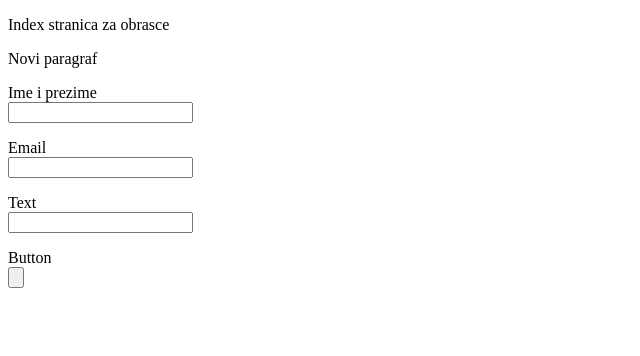
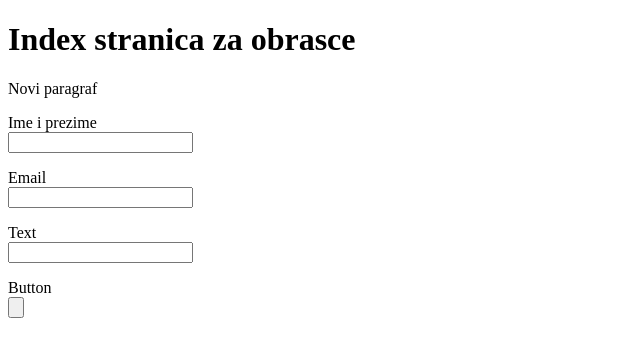
Before and after one commit to IKedmenec/algebra.obrasci, a plain HTML site: page index.html in a window 1280 px wide. Shown: the whole page, without its empty margins (0-640 px from the left). Drawn offline with Linux system fonts and the light colour scheme.

Commit message:
promjena 1ab

```diff
--- a/index.html
+++ b/index.html
@@ -6,7 +6,7 @@
     <title>Obrasci</title>
 </head>
 <body>
-    <p>Index stranica za obrasce</p>
+    <h1>Index stranica za obrasce</h1>
     <p>Novi paragraf</p>
 
     <form action="" method="post" enctype="text/plain autocomplete="off">
```
